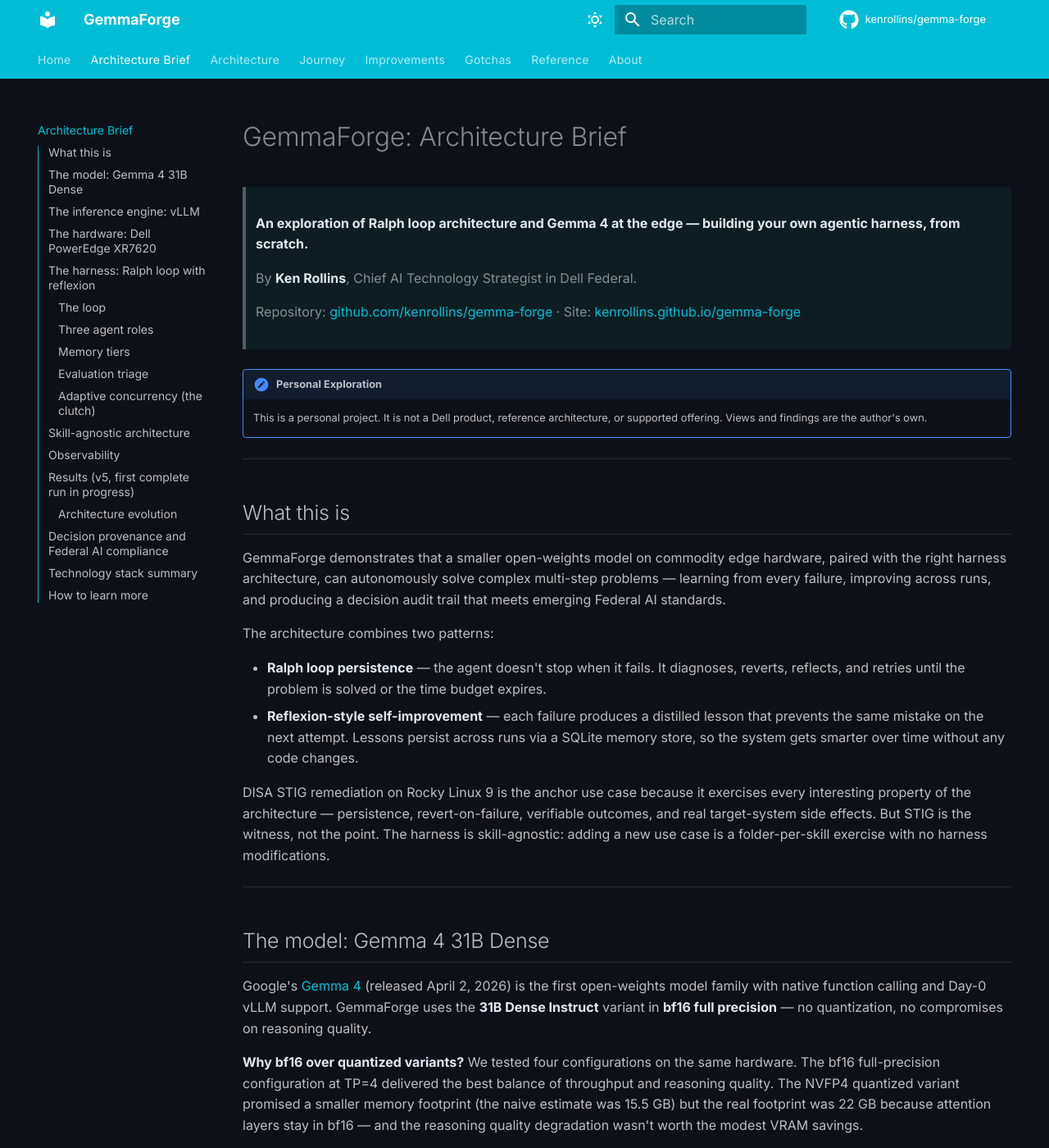
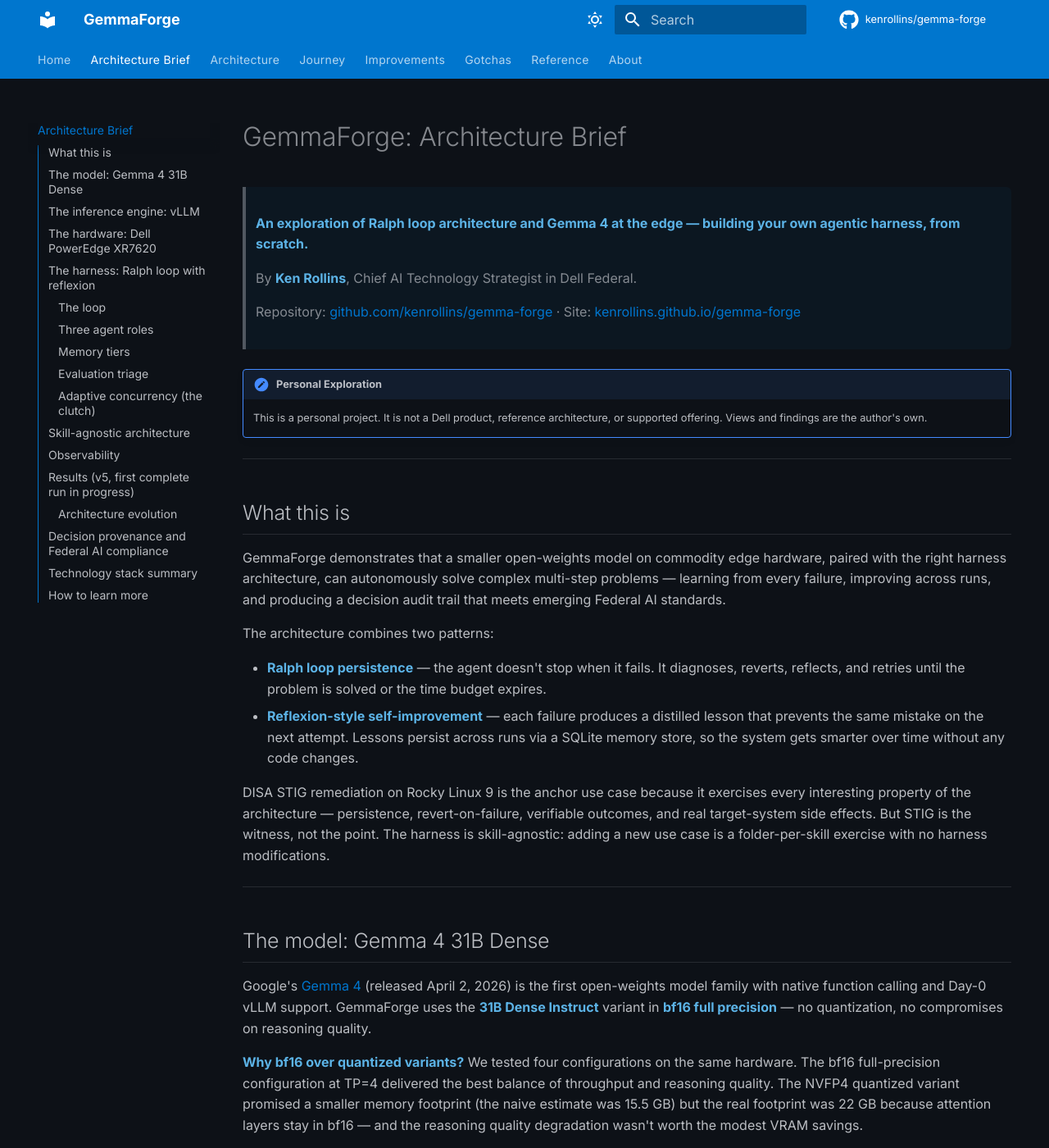
Before and after one commit to kenrollins/gemma-forge, an MkDocs documentation site: the page built from docs/brief.md, in a window 1280 px wide and 1400 px high. Shown: the whole window at 82% size. Built offline with MkDocs 1.6.1 and Material for MkDocs 9.7.7, drawn with Linux system fonts in a browser that asks for light colours; comment, search, counter and statistics services are not loaded.

Commit message:
style: Dell Blue (#0076CE) as primary — header bar, bold text, accents

```diff
--- a/docs/overrides/assets/stylesheets/extra.css
+++ b/docs/overrides/assets/stylesheets/extra.css
@@ -1,6 +1,17 @@
 /* GemmaForge custom theme overrides
-   Enhances MkDocs Material with visual hierarchy, callout styling,
-   and a technical/mission-control aesthetic. */
+   Dell Blue (#0076CE) primary, with dark-mode mission-control aesthetic. */
+
+/* -- Dell Blue as primary color -- */
+
+:root,
+[data-md-color-scheme="slate"],
+[data-md-color-scheme="default"] {
+  --md-primary-fg-color: #0076CE;
+  --md-primary-fg-color--light: #3399E0;
+  --md-primary-fg-color--dark: #00264A;
+  --md-accent-fg-color: #0076CE;
+  --md-accent-fg-color--transparent: rgba(0, 118, 206, 0.12);
+}
 
 /* -- Slate scheme adjustments (dark mode default) -- */
 
@@ -22,7 +33,7 @@
 }
 
 .md-typeset table:not([class]) thead {
-  background: rgba(34, 211, 238, 0.08);
+  background: rgba(0, 118, 206, 0.08);
 }
 
 .md-typeset table:not([class]) th {
@@ -31,7 +42,7 @@
   letter-spacing: 0.05em;
   font-weight: 600;
   padding: 0.6rem 0.8rem;
-  border-bottom: 2px solid rgba(34, 211, 238, 0.2);
+  border-bottom: 2px solid rgba(0, 118, 206, 0.2);
 }
 
 .md-typeset table:not([class]) td {
@@ -39,22 +50,22 @@
 }
 
 .md-typeset table:not([class]) tr:hover td {
-  background: rgba(34, 211, 238, 0.04);
+  background: rgba(0, 118, 206, 0.04);
 }
 
 /* -- Blockquotes: styled as callout cards -- */
 
 .md-typeset blockquote {
-  border-left: 3px solid #22d3ee;
-  background: rgba(34, 211, 238, 0.06);
+  border-left: 3px solid #0076CE;
+  background: rgba(0, 118, 206, 0.06);
   padding: 0.8rem 1.2rem;
   border-radius: 0 6px 6px 0;
   margin: 1.2rem 0;
 }
 
 [data-md-color-scheme="default"] .md-typeset blockquote {
-  border-left: 3px solid #0891b2;
-  background: rgba(8, 145, 178, 0.06);
+  border-left: 3px solid #0076CE;
+  background: rgba(0, 118, 206, 0.04);
 }
 
 /* -- Code blocks: tighter with accent border -- */
@@ -112,21 +123,21 @@
 }
 
 .md-typeset h3 {
-  color: #22d3ee;
+  color: #3399E0;
 }
 
 [data-md-color-scheme="default"] .md-typeset h3 {
-  color: #0891b2;
+  color: #0076CE;
 }
 
-/* -- Strong emphasis: accent color for key phrases -- */
+/* -- Strong emphasis: Dell Blue for bold text on dark, darker on light -- */
 
-.md-typeset strong {
-  color: var(--md-accent-fg-color);
+[data-md-color-scheme="slate"] .md-typeset strong {
+  color: #5CB3E6;
 }
 
-[data-md-color-scheme="slate"] .md-typeset strong {
-  color: #e2e8f0;
+[data-md-color-scheme="default"] .md-typeset strong {
+  color: #0076CE;
 }
 
 /* -- Navigation tabs: tighter -- */
--- a/mkdocs.yml
+++ b/mkdocs.yml
@@ -13,14 +13,14 @@ theme:
   name: material
   palette:
     - scheme: slate
-      primary: cyan
-      accent: amber
+      primary: custom
+      accent: custom
       toggle:
         icon: material/weather-sunny
         name: Switch to light mode
     - scheme: default
-      primary: blue grey
-      accent: cyan
+      primary: custom
+      accent: custom
       toggle:
         icon: material/weather-night
         name: Switch to dark mode
```
